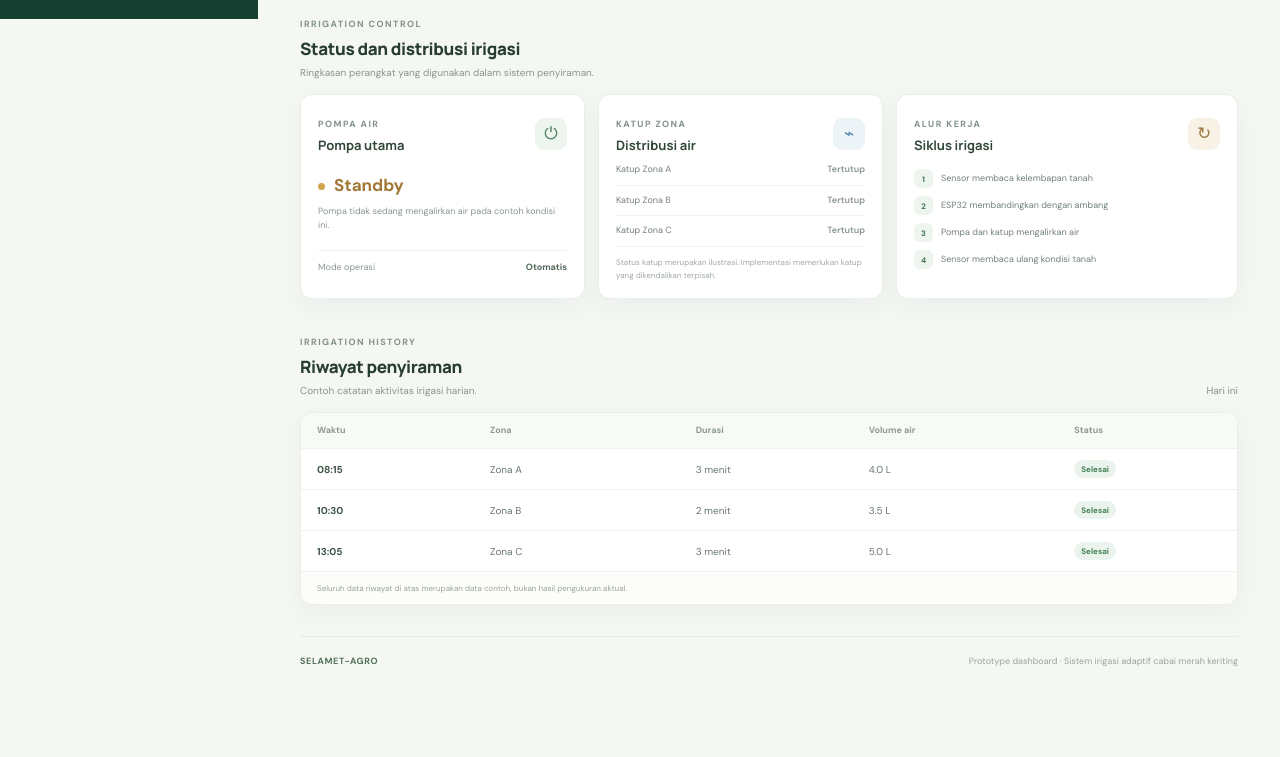
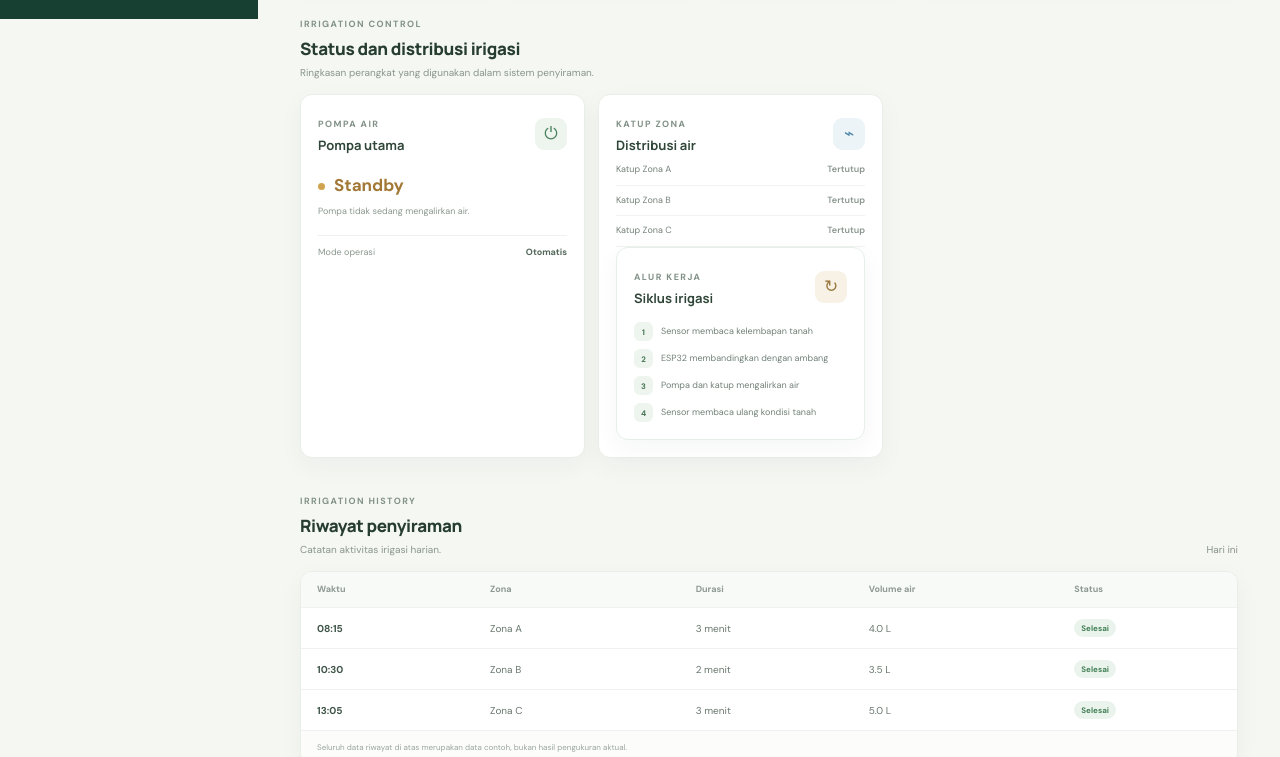
Before and after one commit to sanditheresiaa/SELAMET-AGRO, a plain HTML site: page index.html in a window 1280 px wide. Shown: the part 781-1538 px from the top of the page. Before the commit the page ends 1478 px from the top, so only its background shows below. Drawn offline with Linux system fonts and the light colour scheme.

Commit message:
Update index.html

```diff
--- a/index.html
+++ b/index.html
@@ -130,7 +130,7 @@
           <article class="control-card pump-card">
             <div class="control-card-head"><div><span class="section-kicker">POMPA AIR</span><h3>Pompa utama</h3></div><span class="device-icon">⏻</span></div>
             <div class="device-status"><span class="device-indicator off"></span><b>Standby</b></div>
-            <p>Pompa tidak sedang mengalirkan air pada contoh kondisi ini.</p>
+            <p>Pompa tidak sedang mengalirkan air.</p>
             <div class="device-meta"><span>Mode operasi</span><b>Otomatis</b></div>
           </article>
           <article class="control-card">
@@ -138,8 +138,6 @@
             <div class="valve-row"><span>Katup Zona A</span><b class="valve-off">Tertutup</b></div>
             <div class="valve-row"><span>Katup Zona B</span><b class="valve-off">Tertutup</b></div>
             <div class="valve-row"><span>Katup Zona C</span><b class="valve-off">Tertutup</b></div>
-            <p class="small-note">Status katup merupakan ilustrasi. Implementasi memerlukan katup yang dikendalikan terpisah.</p>
-          </article>
           <article class="control-card">
             <div class="control-card-head"><div><span class="section-kicker">ALUR KERJA</span><h3>Siklus irigasi</h3></div><span class="device-icon cycle-icon">↻</span></div>
             <ol class="workflow">
@@ -154,7 +152,7 @@
 
       <section class="section-block" id="history" aria-labelledby="history-title">
         <div class="section-heading">
-          <div><span class="section-kicker">IRRIGATION HISTORY</span><h2 id="history-title">Riwayat penyiraman</h2><p class="section-description">Contoh catatan aktivitas irigasi harian.</p></div>
+          <div><span class="section-kicker">IRRIGATION HISTORY</span><h2 id="history-title">Riwayat penyiraman</h2><p class="section-description">Catatan aktivitas irigasi harian.</p></div>
           <span class="unit-label">Hari ini</span>
         </div>
         <div class="history-card">
```
